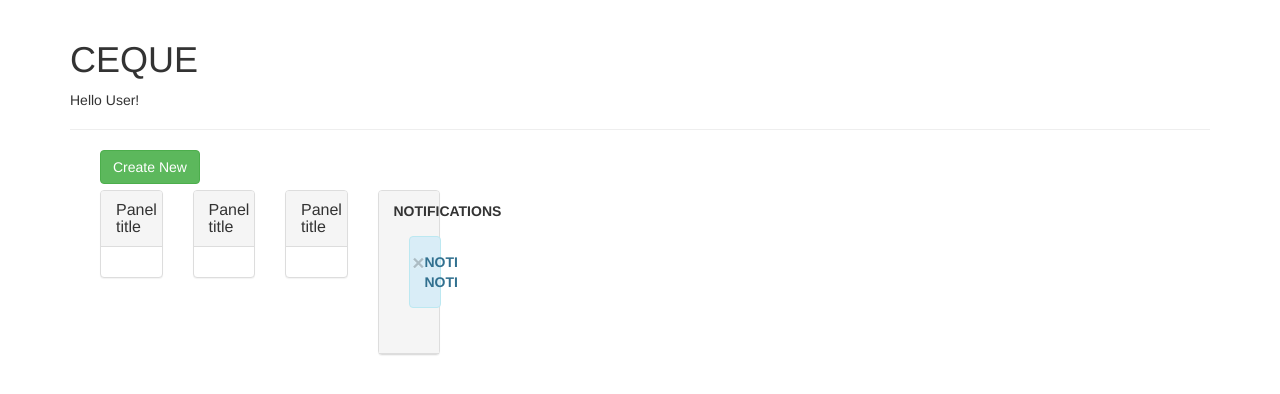
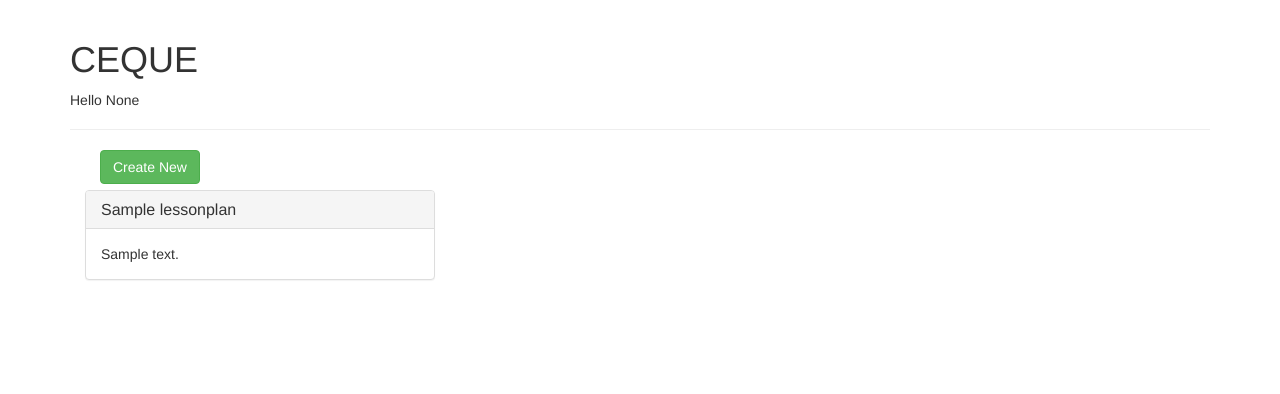
Before and after one commit to Mumbai2017/team-1, a Flask app: page /dashboard in a window 1280 px wide. Shown: the top 394 px of the page. Run offline with Flask 2, Linux system fonts and the light colour scheme; a user stored in the database is signed in; tables that the repository leaves empty hold one stand-in row (values such as "Sample post"); some libraries are stand-ins or nearby versions.

Commit message:
Add jinjs templating code

```diff
--- a/Backend/database_setup.py
+++ b/Backend/database_setup.py
@@ -68,7 +68,7 @@
 	user_id = Column(Integer, unique = False, nullable = False)
 	parent_id = Column(Integer, unique = False, nullable = True)
 
-engine = create_engine("sqlite:///codeforgood.db")
+engine = create_engine("sqlite:///code.db")
 Base.metadata.create_all(engine)
 Base.metadata.bind = engine
 DBSession = sessionmaker(bind = engine)
--- a/Backend/templates/dashboard.html
+++ b/Backend/templates/dashboard.html
@@ -165,7 +165,7 @@
 <div class="container">
     <div class="page-header">
         <h1>CEQUE</h1>
-        <p>Hello User!</p>
+        <p>Hello {{ current_user.name }}</p>
     </div>
     <div class="col-md-12">
         <div class="col-md-4">
@@ -176,49 +176,19 @@
     <br>
     {% if plans | length >= 1 %}
     <div class="col-md-12" id="panel">
+    <div class="row">
+        {% for plan in plans %}
         <div class="col-md-4">
-    <div class="row">
-        <div class="col-md-3">
             <div class="panel panel-default">
               <div class="panel-heading">
-                <h3 class="panel-title">Panel title</h3>
+                <h3 class="panel-title">{{ plan.title }}</h3>
               </div>
               <div class="panel-body">
-
+                 {{ plan.description }}
               </div>
             </div>
         </div>
-        <div class="col-md-3">
-            <div class="panel panel-default">
-              <div class="panel-heading">
-                <h3 class="panel-title">Panel title</h3>
-              </div>
-              <div class="panel-body">
-              </div>
-            </div>
-        </div>
-        <div class="col-md-3">
-            <div class="panel panel-default">
-              <div class="panel-heading">
-                <h3 class="panel-title">Panel title</h3>
-              </div>
-              <div class="panel-body">
-              </div>
-
-            </div>
-        </div>
-        <div class="col-md-3">
-            <div class="panel panel-default">
-                <div class="panel-heading">
-                    <strong>NOTIFICATIONS</strong>
-                    <div class="panel-body">
-                        <div class="alert alert-info fade in">
-                            <a href="#" class="close" data-dismiss="alert">&times;</a>
-                            <strong> NOTI NOTI </strong>
-                        </div>
-                    </div><!-- /panel-body -->
-                </div></div><!-- /panel panel-default --></div>
-
+        {% endfor %}
     </div>
     {% else %}
     <div>
```
Also changed, not shown: Backend/uploads/internship_tips_HC_PR.png (deleted), 1 other file.
